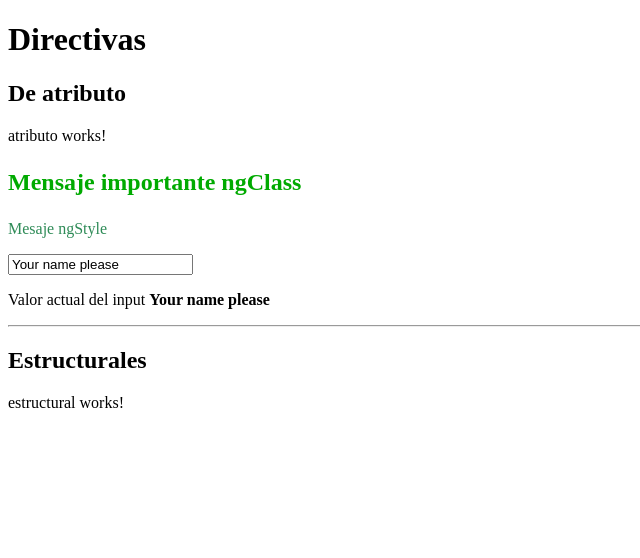
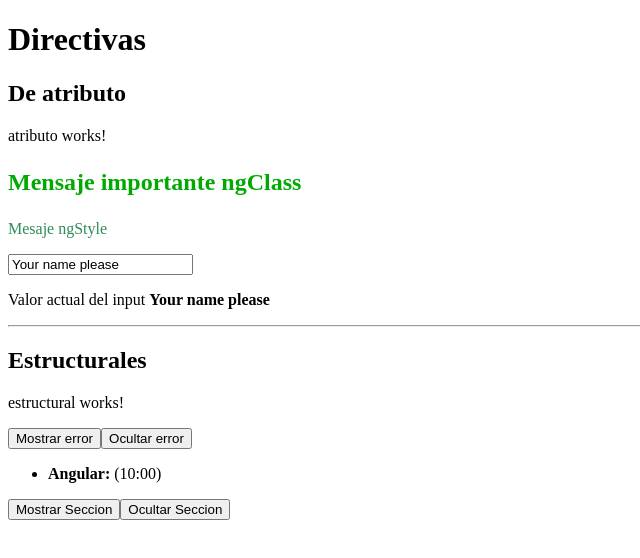
Before and after one commit to JepcDev/AngularBasicoProfesional, an Angular app: page / in a window 1280 px wide. Shown: the top 558 px of the page, without its empty margins (0-640 px from the left). Built offline with nearby package versions, Linux system fonts and the light colour scheme.

Commit message:
feat: add *ngIf, *ngFor, *ngTempplateOutlet estructural directive

```diff
--- a/src/app/directive/atributo/atributo.component.scss
+++ b/src/app/directive/atributo/atributo.component.scss
@@ -4,9 +4,3 @@
   font-weight: bold;
   color: #00aa00;
 }
-
-.error{
-  font-size: 24px;
-  font-weight: bold;
-  color: #f35207;
-}
--- a/src/app/directive/estructural/estructural.component.html
+++ b/src/app/directive/estructural/estructural.component.html
@@ -1 +1,22 @@
 <p>estructural works!</p>
+
+<!-- DEV:COMMENT -> *ngIf-->
+<div class="error" *ngIf="isError">
+  <h3>Mensaje de error: Algo salio mal!</h3>
+</div>
+
+<button (click)="showError()">Mostrar error</button>
+<button (click)="hiddenError()">Ocultar error</button>
+
+<!-- DEV:COMMENT ->  *ngFor-->
+<ul>
+  <li *ngFor="let section of sections"><b>{{section.name}}:</b> ({{section.duracion}})</li>
+  <!-- <li *ngFor="let section of sections">{{section}}</li> -->
+</ul>
+
+<button (click)="showSection()">Mostrar Seccion</button>
+<button (click)="hiddenSection()">Ocultar Seccion</button>
+
+<!-- DEV:COMMENT -> ngTemplate-->
+<ng-template #noContent><h3>Contenido no disponible</h3></ng-template>
+<ng-container *ngTemplateOutlet="isError ? noContent : null"></ng-container>
--- a/src/app/directive/estructural/estructural.component.ts
+++ b/src/app/directive/estructural/estructural.component.ts
@@ -7,9 +7,46 @@ import { Component, OnInit } from '@angular/core';
 })
 export class EstructuralComponent implements OnInit {
 
+  isError = false;
+  sections = [
+    {id:1,name:'Angular',duracion:'10:00'},
+    // {id:1,name:'React',duracion:'5:00'},
+    // {id:1,name:'Vue',duracion:'10:00'},
+    // {id:1,name:'Flutter',duracion:'5:00'},
+    // {id:1,name:'Kotlin',duracion:'10:00'},
+  ];
+  // sections = [
+  //   'Angular',
+  //   'React',
+  //   'Vue',
+  //   'Flutter',
+  //   'Kotlin',
+  // ];
+
   constructor() { }
 
   ngOnInit(): void {
+    // setTimeout(() => {
+    //   this.isError=true;
+    // }, 4000);
+
+    // setTimeout(() => {
+    //   this.sections.push( {id:1,name:'React',duracion:'5:00'});
+    //   this.sections.push( {id:1,name:'Vue',duracion:'10:00'});
+    // }, 4000);
+  }
+
+  showError(){
+    this.isError = true;
+  }
+  hiddenError(){
+    this.isError = false;
+  }
+  showSection(){
+    this.sections.push( {id:1,name:'React',duracion:'5:00'});
+  }
+  hiddenSection(){
+    this.sections.pop( );
   }
 
 }
--- a/src/styles.scss
+++ b/src/styles.scss
@@ -1 +1,7 @@
 /* You can add global styles to this file, and also import other style files */
+
+.error{
+  font-size: 24px;
+  font-weight: bold;
+  color: #f35207;
+}
```
